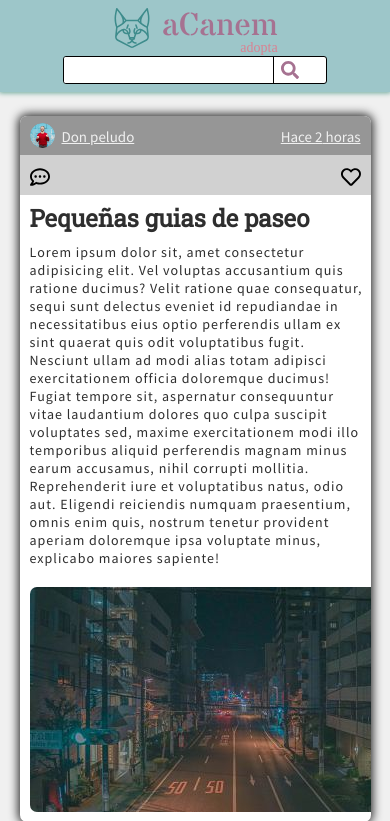
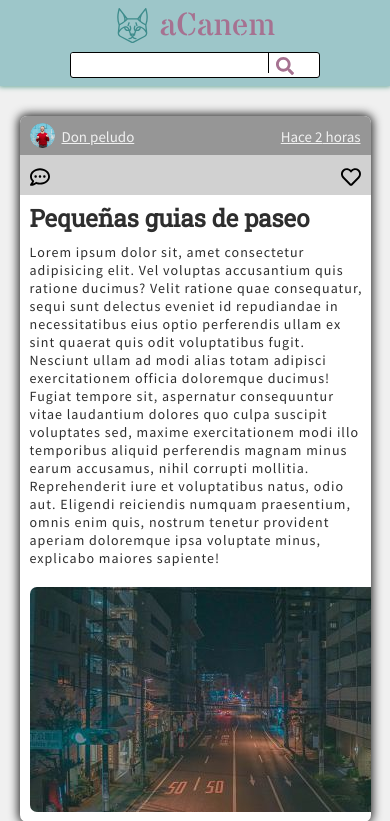
Before and after one commit to AngelKero/aCanem, a PHP site: page / in a window 390 px wide. Shown: the top 821 px of the page. Run offline with PHP 8.4, Linux system fonts and the light colour scheme; some libraries are stand-ins or nearby versions.

Commit message:
Se mejoro el tamaño del logo en dispositivos pequeños

```diff
--- a/sass/_sizeSmall.sass
+++ b/sass/_sizeSmall.sass
@@ -4,9 +4,20 @@
             .navigation
                 display: flex
                 flex-direction: column
+                .logo
+                    a
+                        img
+                            height: 35px
+                        .letters-logo
+                            h1
+                                8px
+                            h2
+                                display: none !important
                 .buscador
+                    margin-top: 7px
                     input[type="search"]
                         width: 80%
+                        padding: 1px 7px
         main
             .main-of-page
                 .articles
--- a/sass/master.css
+++ b/sass/master.css
@@ -678,8 +678,18 @@ body main .main-of-page .articles .group-articles .type-adopt .get-pet:hover a {
         -ms-flex-direction: column;
             flex-direction: column;
   }
+  body header .navigation .logo a img {
+    height: 35px;
+  }
+  body header .navigation .logo a .letters-logo h2 {
+    display: none !important;
+  }
+  body header .navigation .buscador {
+    margin-top: 7px;
+  }
   body header .navigation .buscador input[type="search"] {
     width: 80%;
+    padding: 1px 7px;
   }
   body main .main-of-page .articles {
     width: 90%;
```
Also changed, not shown: 1 other file.
